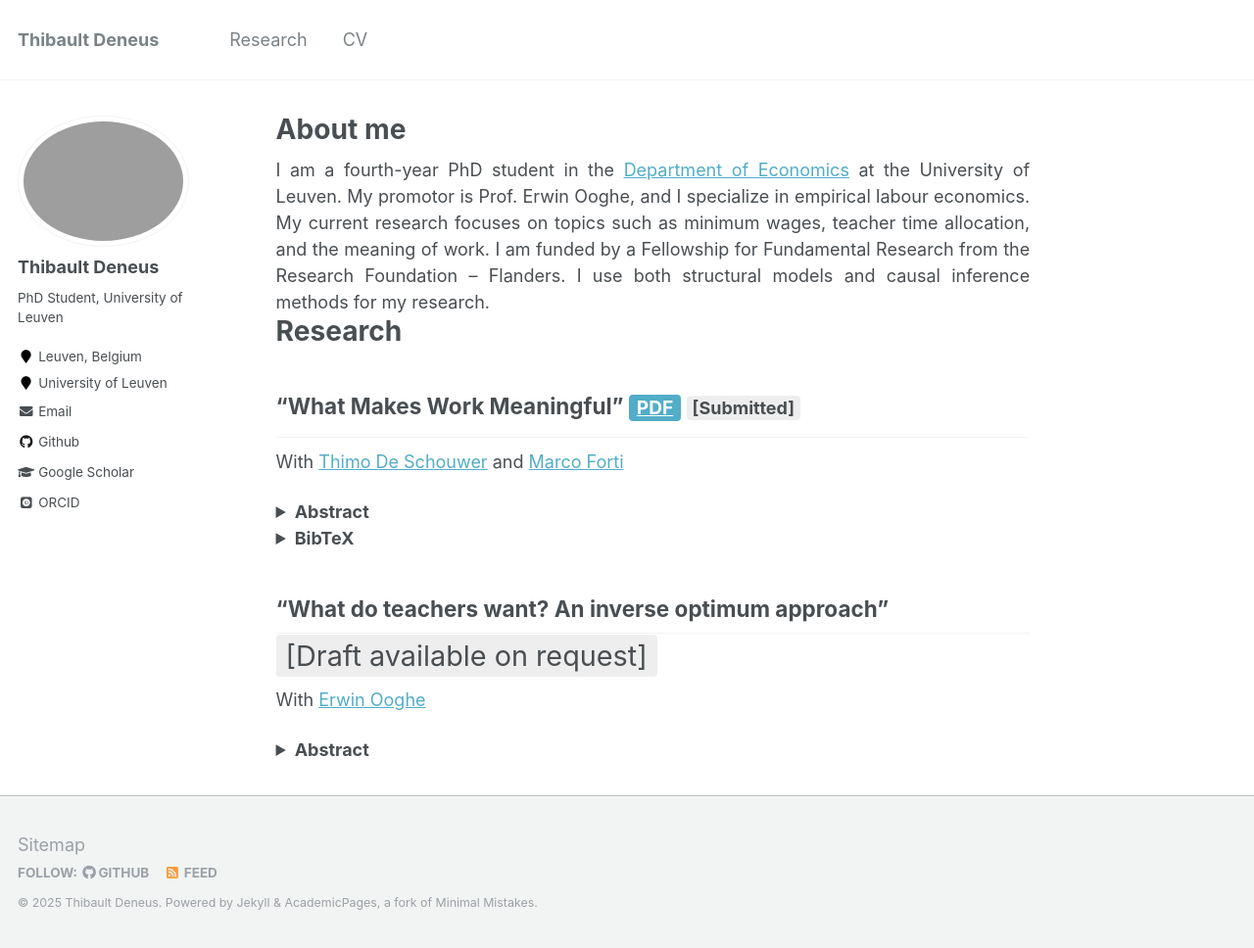
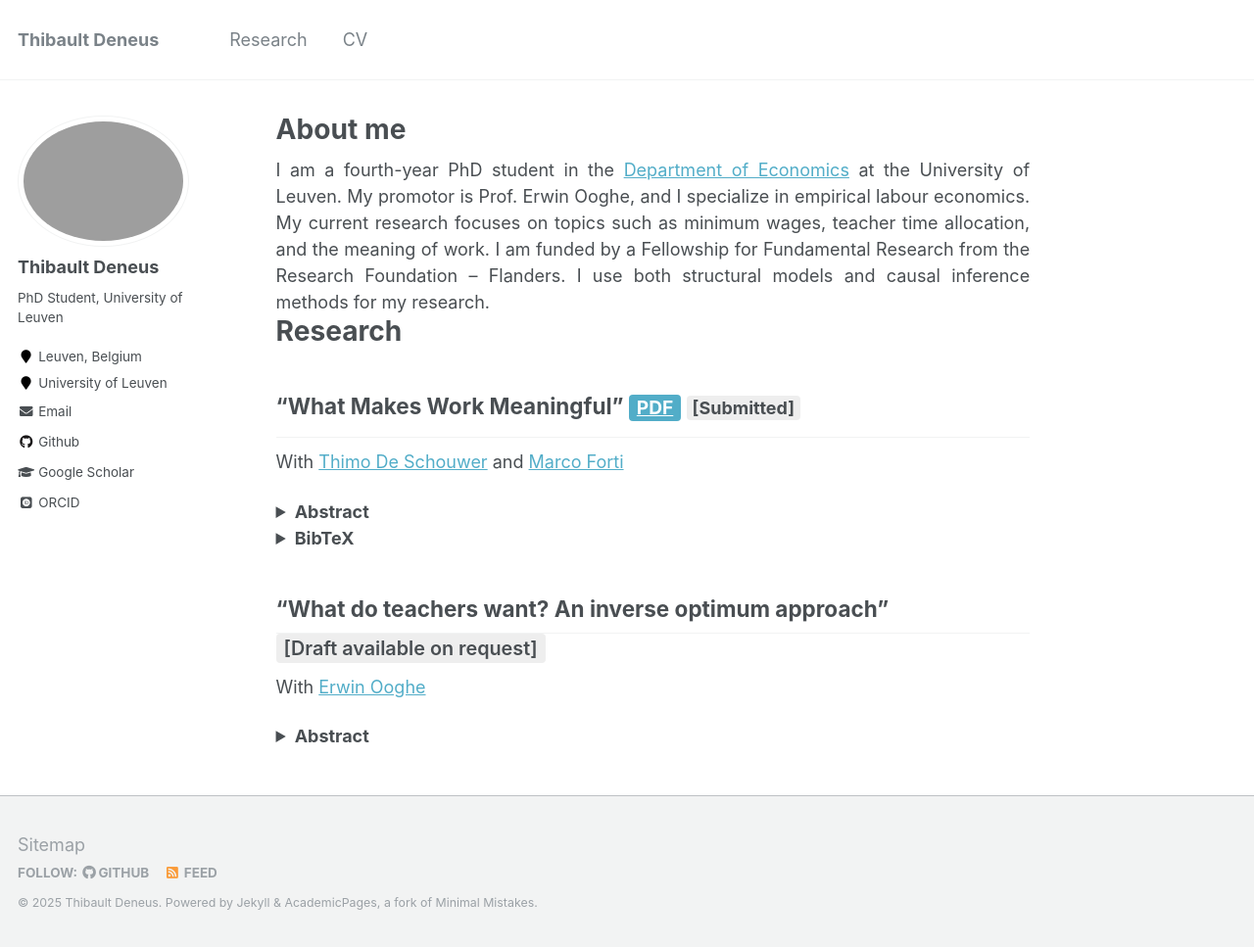
Before and after one commit to ThibaultDeneus/thibaultdeneus.github.io, a Jekyll site: the page built from _pages/about.md, in a window 1280 px wide and 968 px high. Shown: the whole window at 98% size. Built offline with Jekyll 4.4.1, drawn with Linux system fonts in a browser that asks for light colours; some web fonts are replaced.

Commit message:
Changed formatting

```diff
--- a/_pages/about.md
+++ b/_pages/about.md
@@ -37,7 +37,7 @@ With <a href="https://thimodeschouwer.github.io/">Thimo De Schouwer</a> and <a h
 
 ## "What do teachers want? An inverse optimum approach"
 <div style="margin-top: -10px; margin-bottom: 10px;">
-  <span style="background:#eee;border-radius:4px;padding:4px 10px;font-size:1.6em;">[Draft available on request]</span>
+  <span style="background:#eee;border-radius:4px;padding:3px 8px;font-size:1.1em; font-weight:600;">[Draft available on request]</span>
 </div>
 
 With <a href="https://sites.google.com/view/erwinooghe/home">Erwin Ooghe</a>
```
